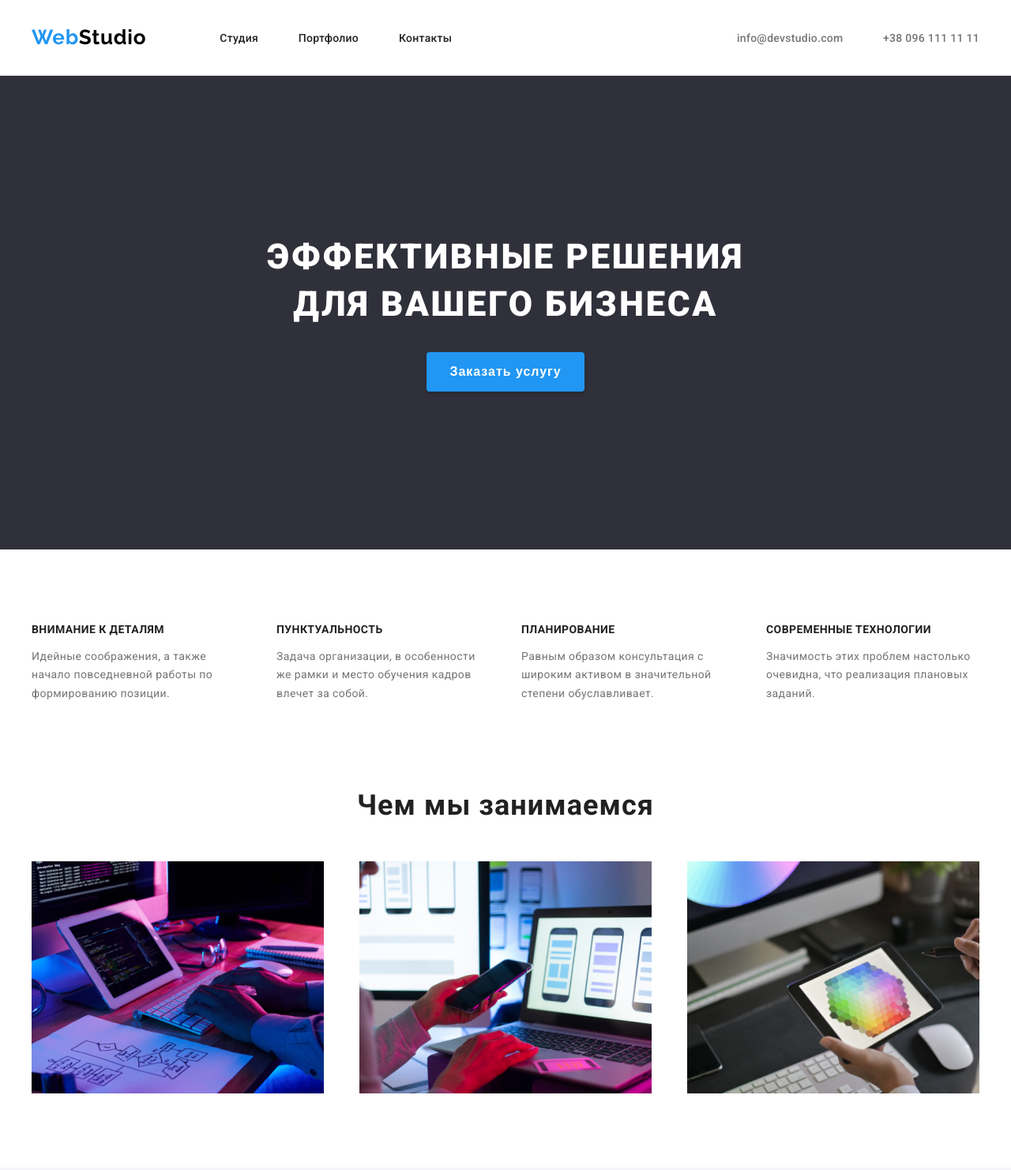
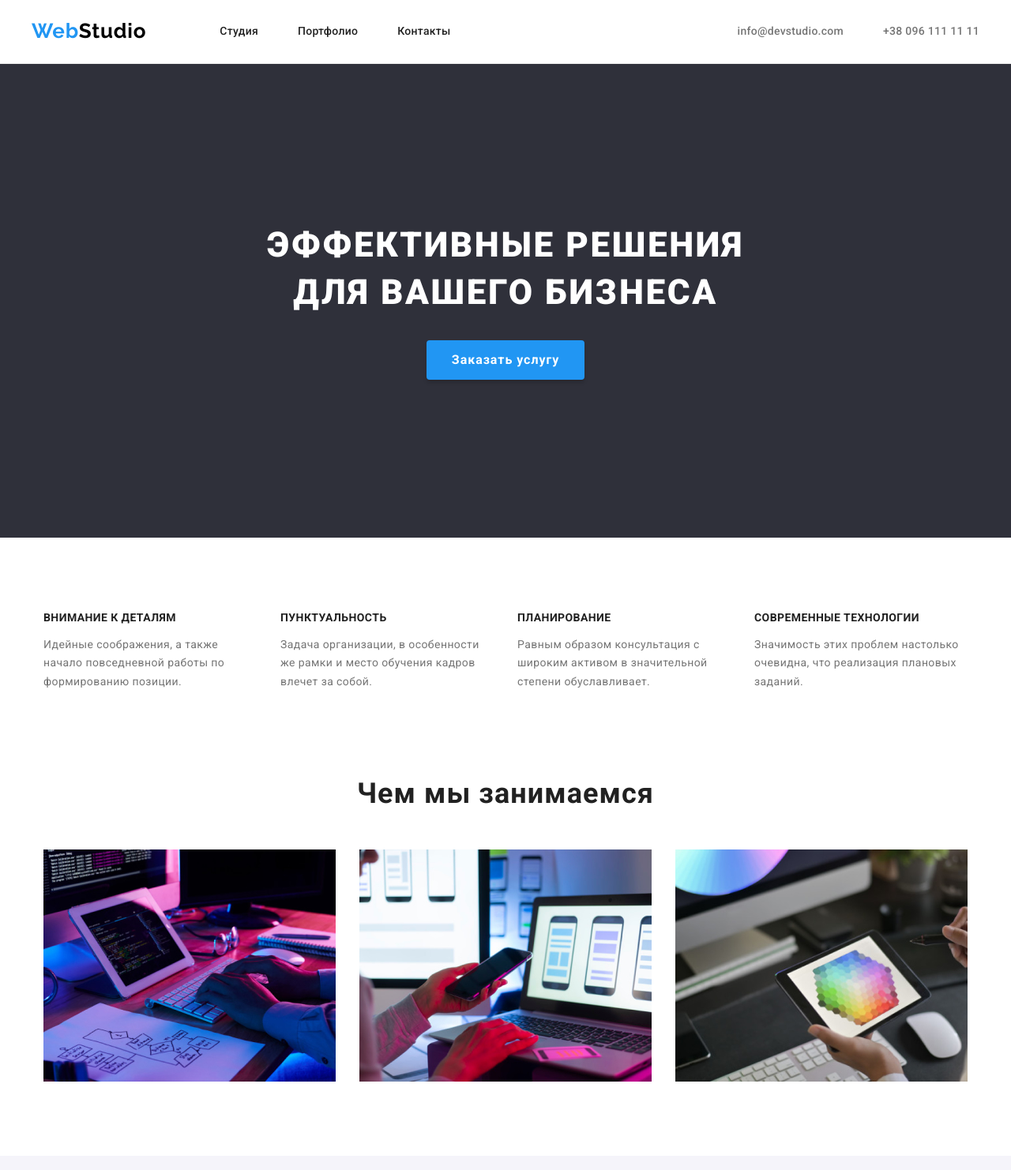
Before and after one commit to danrafalsky/goit-markup-hw-03, a plain HTML site: page index.html in a window 1280 px wide. Shown: the top 1482 px of the page at 79% size. Drawn offline with nearby package versions, Linux system fonts and the light colour scheme.

Commit message:
Доделывает отступы
- уточняет отступы между секциями и элементами секций
- создаёт общий класс .section
- добавляет нормализацию стилей в файлы .html
- упорядочивает код в .css для удобства

```diff
--- a/css/styles.css
+++ b/css/styles.css
@@ -15,6 +15,11 @@ img {
   width: 1200px;
   margin-left: auto;
   margin-right: auto;
+}
+
+.section {
+  padding-top: 94px;
+  padding-bottom: 94px;
 }
 
 .flexing-items {
@@ -45,13 +50,12 @@ img {
   --text-color-first: #212121;
   --text-color-second: #757575;
   --text-color-third: #ffffff;
-  /* Вертикальный отступ между секциями Главной страницы */
-  --main-sections-vertical-space: 94px;
 }
 
 /* Устранение лишнего */
 
 a {
+  font-family: "Roboto", sans-serif;
   text-decoration: none;
 }
 
@@ -70,13 +74,13 @@ ul {
   font-size: 0px;
 }
 
-/* ХЕДЕР и ФУТЕР */
+/* ХЕДЕР */
 
 .page-header {
   display: flex;
   align-items: center;
   background-color: var(--bg-color-first);
-  padding: 32px 0px;
+  padding: 24px 0px 25px;
   border-bottom: 1px solid var(--header-border-color);
 }
 
@@ -86,33 +90,7 @@ ul {
   padding: 0px 0px;
 }
 
-.header-links-list {
-  display: flex;
-  align-items: center;
-  margin: 0px 0px 0px 93px;
-  width: 294px;
-  justify-content: space-between;
-}
-
-.header-kontakts-list {
-  display: flex;
-  align-items: center;
-  margin: 0px 0px 0px auto;
-  width: 307px;
-  justify-content: space-between;
-}
-
-.page-footer {
-  background-color: var(--bg-color-third);
-  height: 252px;
-  align-items: center;
-}
-
-.page-footer-list {
-  margin-top: 20px;
-}
-
-/* ЛОГОТИП в футере и хедере */
+/* логотип (в хедере) */
 
 .logo-header {
   font-family: "Raleway", sans-serif;
@@ -127,20 +105,21 @@ ul {
   color: var(--logo-header);
 }
 
-.logo-footer {
-  font-family: "Raleway", sans-serif;
-  color: var(--chromatic-color);
-  font-size: 26px;
-  font-weight: 700;
-  line-height: 1.19;
-  letter-spacing: 0.03em;
+/* ссылки (в хедере) */
+
+.header-links-list {
+  display: flex;
+  align-items: center;
+  margin-left: 93px;
 }
 
-.logo-footer span {
-  color: var(--logo-footer);
+.header-links-list li {
+  margin-right: 50px;
 }
 
-/* ССЫЛКИ в футере и хедере */
+.header-links-list li:last-child {
+  margin-right: 0px;
+}
 
 .header-links {
   color: var(--heading-color);
@@ -155,6 +134,20 @@ ul {
   color: var(--chromatic-color);
 }
 
+.header-kontakts-list {
+  display: flex;
+  align-items: center;
+  margin-left: auto;
+}
+
+.header-kontakts-list li {
+  margin-right: 50px;
+}
+
+.header-kontakts-list li:last-child {
+  margin-right: 0px;
+}
+
 .header-kontakts {
   color: var(--text-color-second);
   font-size: 14px;
@@ -166,6 +159,45 @@ ul {
 .header-kontakts:hover,
 .header-kontakts:focus {
   color: var(--chromatic-color);
+}
+
+/* ФУТЕР */
+
+.page-footer {
+  display: flex;
+  background-color: var(--bg-color-third);
+  align-items: center;
+  padding: 60px 0px;
+}
+
+.page-footer-list {
+  margin-top: 20px;
+}
+
+/* логотип (в футере) */
+
+.logo-footer {
+  font-family: "Raleway", sans-serif;
+  color: var(--chromatic-color);
+  font-size: 26px;
+  font-weight: 700;
+  line-height: 1.19;
+  letter-spacing: 0.03em;
+}
+
+.logo-footer span {
+  color: var(--logo-footer);
+}
+
+/* ссылки (в футере) */
+
+.footer-location {
+  color: var(--text-color-third);
+  font-size: 14px;
+  font-weight: 400;
+  font-style: normal;
+  line-height: 1.71;
+  letter-spacing: 0.03em;
 }
 
 .footer-kontakts {
@@ -240,19 +272,27 @@ ul {
   background-color: var(--chromatic-color-hover);
 }
 
-/* Секция Положительных характеристик */
+/* Секция "ЧЕМ МЫ ЗАНИМАЕМСЯ" */
 
-.characteristics {
+.what-we-do {
   background-color: var(--bg-color-first);
 }
 
-.characteristics-list {
-  justify-content: space-between;
-  padding: var(--main-sections-vertical-space) 0px;
+/* положительные характеристики */
+
+.characteristics {
+  display: flex;
+  justify-content: center;
+  padding-bottom: 94px;
 }
 
-.characteristics-list li {
+.characteristics li {
   width: 270px;
+  margin-right: 30px;
+}
+
+.characteristics li:last-child {
+  margin-right: 0px;
 }
 
 .characteristics h3 {
@@ -271,28 +311,32 @@ ul {
   letter-spacing: 0.03em;
 }
 
-/* Секция "Чем мы занимаемся" */
+/* "чем мы занимаемся" */
 
-.what-we-do {
-  background-color: var(--bg-color-first);
-  padding-bottom: var(--main-sections-vertical-space);
+.what-we-do-list {
+  display: flex;
+  justify-content: center;
 }
 
-.what-we-do-list {
-  justify-content: space-between;
+.what-we-do-list li {
+  justify-content: center;
+  margin-right: 30px;
+}
+
+.what-we-do-list li:last-child {
+  margin-right: 0px;
 }
 
 /* Секция "Наша Команда" */
 
 .our-team {
   background-color: var(--bg-color-second);
-  padding-top: var(--main-sections-vertical-space);
-  padding-bottom: var(--main-sections-vertical-space);
   letter-spacing: 0.03em;
 }
 
 .our-team ul {
-  justify-content: space-between;
+  display: flex;
+  justify-content: center;
 }
 
 .our-team li {
@@ -300,6 +344,11 @@ ul {
   box-shadow: 0px 1px 3px rgba(0, 0, 0, 0.12), 0px 1px 1px rgba(0, 0, 0, 0.14),
     0px 2px 1px rgba(0, 0, 0, 0.2);
   border-radius: 0px 0px 4px 4px;
+  margin-right: 30px;
+}
+
+.our-team li:last-child {
+  margin-right: 0px;
 }
 
 .our-team h3 {
@@ -328,7 +377,6 @@ ul {
 
 .filter-buttons-list {
   display: flex;
-  padding-top: 94px;
   padding-bottom: 50px;
   justify-content: center;
 }
@@ -343,16 +391,17 @@ ul {
 
 .filter-buttons {
   background-color: var(--bg-color-second);
-  height: 38px;
-  padding: 6px 22px;
-  border-radius: 4px;
-  border: none;
+  font-family: "Roboto", sans-serif;
   color: var(--text-color-first);
   font-weight: 500;
   font-size: 16px;
   line-height: 1.62;
+  letter-spacing: 0.03em;
+  font-style: normal;
   text-align: center;
-  letter-spacing: 0.03em;
+  padding: 6px 22px;
+  border-radius: 4px;
+  border: none;
   cursor: pointer;
 }
 
@@ -375,7 +424,6 @@ ul {
   display: flex;
   flex-wrap: wrap;
   margin-right: -30px;
-  padding-bottom: var(--main-sections-vertical-space);
 }
 
 .portfolio-items {
--- a/index.html
+++ b/index.html
@@ -5,10 +5,12 @@
     <meta charset="utf-8" />
     <meta name="description" content="Домашнее задание №2" />
     <title>Главная</title>
-    <link rel="stylesheet" href="./css/styles.css">
     <link rel="preconnect" href="https://fonts.googleapis.com">
     <link rel="preconnect" href="https://fonts.gstatic.com" crossorigin>
-    <link href="https://fonts.googleapis.com/css2?family=Raleway:wght@700&family=Roboto:wght@400;500;700;900&display=swap" rel="stylesheet">
+    <link href="https://fonts.googleapis.com/css2?family=Raleway:wght@700&family=Roboto:wght@400;500;700;900&display=swap"
+        rel="stylesheet">
+    <link rel="stylesheet" href="https://cdnjs.cloudflare.com/ajax/libs/modern-normalize/1.1.0/modern-normalize.min.css">
+    <link rel="stylesheet" href="./css/styles.css">
 </head>
 
 <!-- ТЕЛО ДОКУМЕНТА -->
@@ -43,9 +45,11 @@
             <button class="order-service-button" type="button">Заказать услугу</button>
         </section>
 
-        <!-- Секция положительных характеристик -->
-        <section class="characteristics">
-            <ul class="characteristics-list container flexing-items">
+        <!-- Секция "ЧЕМ МЫ ЗАНИМАЕМСЯ" -->
+        <!-- положительные характеристики -->
+        <section class="what-we-do section">
+            <div class="container">
+                <ul class="characteristics">
                     <li>
                         <h3>Внимание к деталям</h3>
                         <p>Идейные соображения, а также начало повседневной работы по формированию позиции.</p>
@@ -66,23 +70,22 @@
                         <p>Значимость этих проблем настолько очевидна, что реализация плановых заданий.</p>
                     </li>
                 </ul>
-        </section>
 
-        <!-- Секция "Чем мы занимаемся" -->
-        <section class="what-we-do">
+            <!-- "чем мы занимаемся" -->
                 <h2 class="heading-two">Чем мы занимаемся</h2>
-            <ul class="what-we-do-list container flexing-items">
+                <ul class="what-we-do-list container">
                     <li><img src="./images/box1.jpg" alt="вёрстка сайтов" width="370"></li>
                     <li><img src="./images/box2.jpg" alt="адаптивность сайтов" width="370"></li>
                     <li><img src="./images/box3.jpg" alt="создание дизайна" width="370"></li>
                 </ul>
+            </div>
         </section>
 
         <!-- Секция "Наша команда" -->
-        <section class="our-team">
+        <section class="our-team section">
             <div class="container">
                 <h2 class="heading-two">Наша команда</h2>
-                <ul class="flexing-items">
+                <ul>
                     <li>
                         <img src="./images/team1.jpg" alt="Игорь Демьяненко" width="270">
                         <h3>Игорь Демьяненко</h3>
@@ -112,13 +115,13 @@
     </main>
 
     <!-- НИЗУШКА ДОКУМЕНТА -->
-    <footer class="page-footer flexing-items">
+    <footer class="page-footer">
         <div class="container">
             <a class="logo-footer" href="#" lang="en">Web<span>Studio</span></a>
             <!-- Контакты в Футере -->
             <address>
                 <ul class="page-footer-list">
-                    <li><a class="footer-kontakts" href="#">г. Киев, пр-т Леси Украинки, 26</a></li>
+                    <li><a class="footer-location" href="#">г. Киев, пр-т Леси Украинки, 26</a></li>
                     <li><a class="footer-kontakts" href="#">info@example.com</a></li>
                     <li><a class="footer-kontakts" href="#">+38 099 111 11 11</a></li>
                 </ul>
```
Also changed, not shown: portfolio.html (+8 -9 lines). Lines whose indentation alone changed are shown as unchanged.
